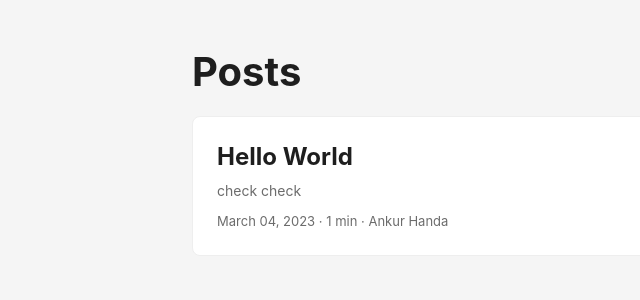
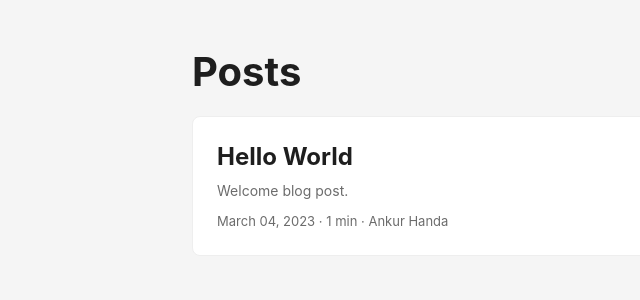
Before and after one commit to ankurhanda/ankurhanda.github.io, a Jekyll site: the page posts/index.html, which Jekyll copies as it is, in a window 1280 px wide. Shown: the top 300 px of the page, without its empty margins (88-728 px from the left). Built offline with Jekyll 4.4.1, drawn with Linux system fonts in a browser that asks for light colours.

Commit message:
minor edit
Signed-off-by: Ankur Handa <ahanda@nvidia.com>

```diff
--- a/posts/index.html
+++ b/posts/index.html
@@ -158,10 +158,10 @@
     </h2>
   </header>
   <section class="entry-content">
-    <p>check check</p>
+    <p>Welcome blog post.</p>
   </section>
   <footer class="entry-footer"><span title='2023-03-04 00:00:00 +0000 UTC'>March 04, 2023</span>&nbsp;·&nbsp;1 min&nbsp;·&nbsp;Ankur Handa</footer>
-  <a class="entry-link" aria-label="post link to The Transformer Family Version 2.0" href="https://ankurhanda.github.io/posts/2023-03-04-hello-world/"></a>
+  <a class="entry-link" aria-label="hello world" href="https://ankurhanda.github.io/posts/2023-03-04-hello-world/"></a>
 </article>
 
 
```
